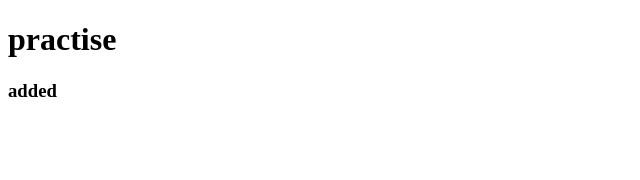
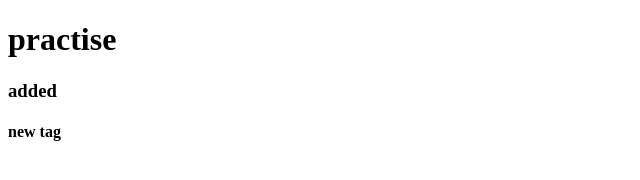
Before and after one commit to Lasya2008/devops, a plain HTML site: page index.html in a window 1280 px wide. Shown: the full height of the page, 0-640 px from the left. Drawn offline with Linux system fonts and the light colour scheme.

Commit message:
added h4 to index.html

```diff
--- a/index.html
+++ b/index.html
@@ -6,5 +6,6 @@
  <body>
     <h1>practise</h1>
     <h3> added</h3>
+    <h4>new tag</h4>
  </body>
 </html>
```
